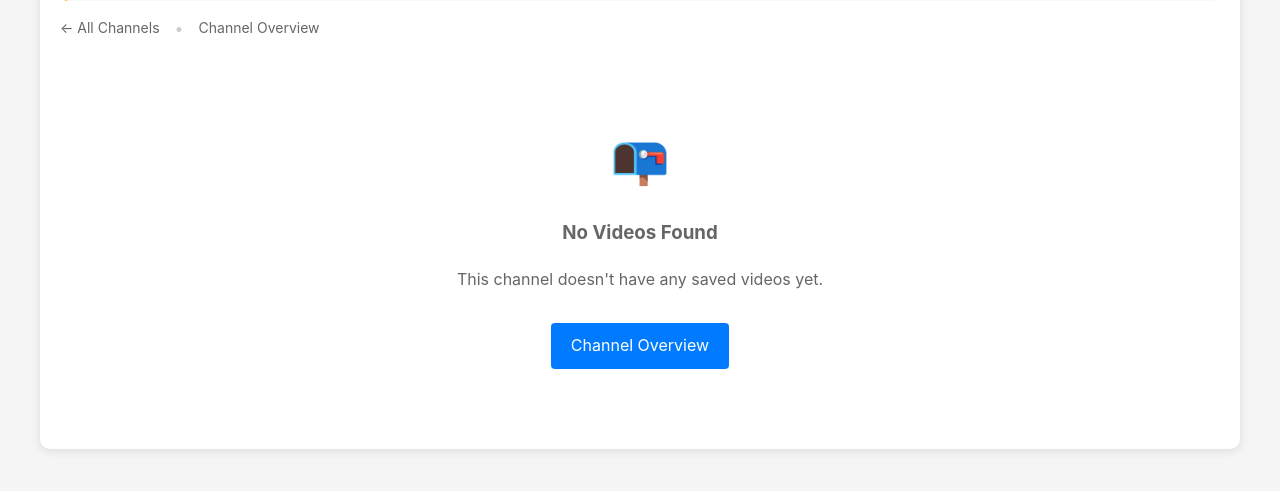
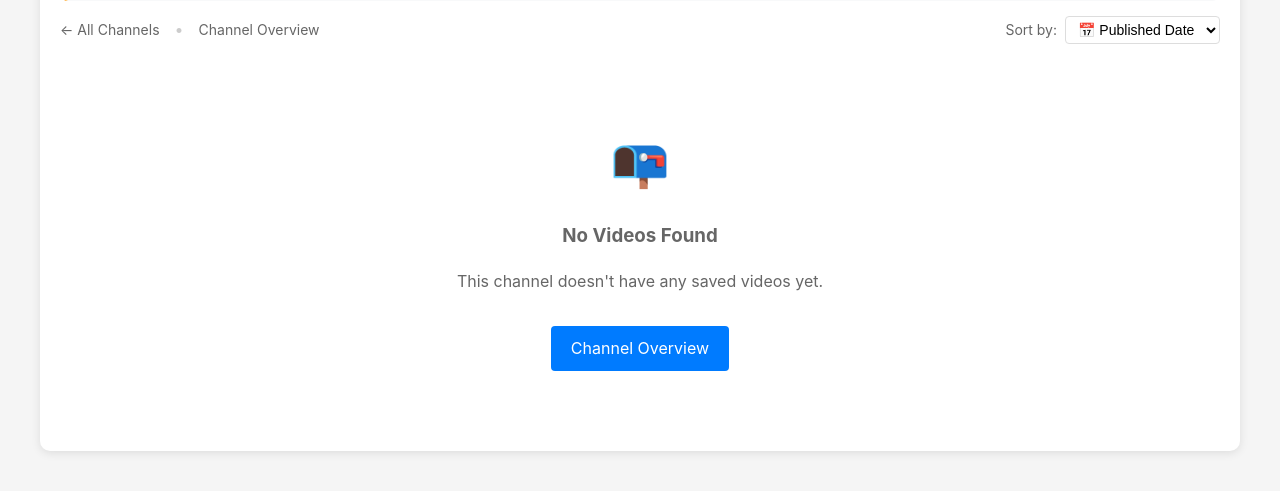
Before and after one commit to nickita-khylkouski/youtube-deepsummary, a Flask app: template templates/channel_videos.html in a window 1280 px wide. Shown: the part 207-698 px from the top of the page. Run offline with Flask 3, Linux system fonts and the light colour scheme; the template is opened without the code that fills it, so the values that code supplies are empty; parts of the project's set-up code (start-up, migrations or seed data) failed here and were passed over.

Commit message:
Sort by publish date by default with date added as an option

```diff
--- a/templates/channel_videos.html
+++ b/templates/channel_videos.html
@@ -8,10 +8,19 @@
     </div>
 
     <div style="margin-bottom: 20px;">
-        <div style="display: flex; align-items: center; gap: 15px;">
-            <a href="/channels" style="color: #666; text-decoration: none; font-size: 14px;">← All Channels</a>
-            <span style="color: #ccc;">•</span>
-            <a href="/{{ channel_info.handle if channel_info else channel_name }}" style="color: #666; text-decoration: none; font-size: 14px;">Channel Overview</a>
+        <div style="display: flex; align-items: center; justify-content: space-between; gap: 15px;">
+            <div style="display: flex; align-items: center; gap: 15px;">
+                <a href="/channels" style="color: #666; text-decoration: none; font-size: 14px;">← All Channels</a>
+                <span style="color: #ccc;">•</span>
+                <a href="/{{ channel_info.handle if channel_info else channel_name }}" style="color: #666; text-decoration: none; font-size: 14px;">Channel Overview</a>
+            </div>
+            <div style="display: flex; align-items: center; gap: 8px;">
+                <label for="sort-select" style="font-size: 14px; color: #666;">Sort by:</label>
+                <select id="sort-select" onchange="changeSorting()" style="padding: 4px 8px; border: 1px solid #ddd; border-radius: 4px; background: white; font-size: 14px;">
+                    <option value="published" {{ 'selected' if current_sort == 'published' else '' }}>📅 Published Date</option>
+                    <option value="added" {{ 'selected' if current_sort == 'added' else '' }}>➕ Date Added</option>
+                </select>
+            </div>
         </div>
     </div>
 
@@ -79,6 +88,14 @@
     {% endif %}
 
     <script>
+        // JavaScript for sorting
+        function changeSorting() {
+            const sortValue = document.getElementById('sort-select').value;
+            const currentUrl = new URL(window.location.href);
+            currentUrl.searchParams.set('sort', sortValue);
+            window.location.href = currentUrl.toString();
+        }
+
         // JavaScript for video deletion
         function deleteVideo(videoId, videoTitle) {
             if (!confirm(`Are you sure you want to delete "${videoTitle}"?\n\nThis will permanently remove the video, transcript, and summary.`)) {
```
Also changed, not shown: src/database_storage.py (+15 -3 lines), src/routes/channels.py (+12 -3 lines).
